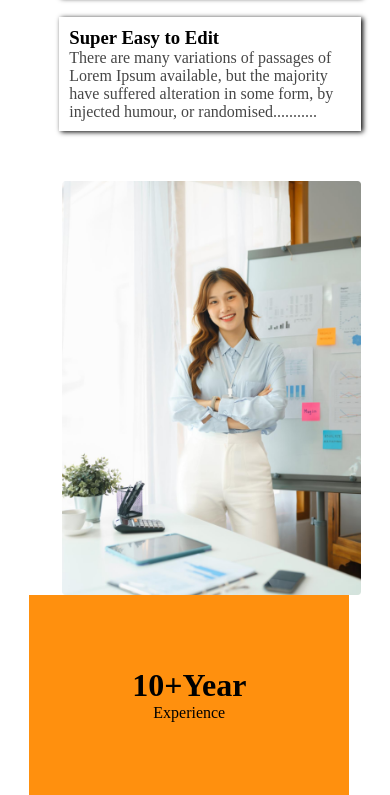
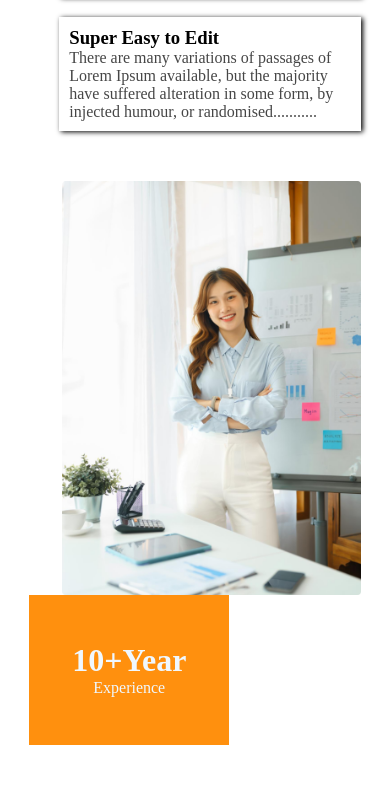
Before and after one commit to ismailmozumdar7/Secoend-Assainment, a plain HTML site: page index.html in a window 390 px wide. Shown: the part 2761-3556 px from the top of the page. After the commit the page ends 3506 px from the top, so only its background shows below. Drawn offline with Linux system fonts and the light colour scheme.

Commit message:
love-injoy-updet

```diff
--- a/styles/Style.css
+++ b/styles/Style.css
@@ -132,11 +132,15 @@ ul li a{
     border-left: 3px solid #FF900E;
     padding: 10px;
   }
+  .love-injoy-img{
+    margin-bottom: -72px;
+  }
 
 .love-injoy-img img{
     height: auto;
     width: 90%;
     float: right;
+    margin-bottom: -72px;
 }
 .injoy-info p{
     color: #464646;
@@ -150,13 +154,15 @@ ul li a{
     box-shadow: 2px 1px 5px 0px;
 }
 .Experience{
-    width: 320px;
-    height: 200px;
+    width: 200px;
+    height: 150px;
     background-color: #FF900E;
+    color: aliceblue;
     display: flex;
     flex-direction: column;
     align-items: center;
     justify-content: center;
+    position: relative;
 }
 
 
@@ -164,6 +170,17 @@ ul li a{
     .Features-row{
         flex-direction: column;
     }
+
+    .love-injoy-img{
+      margin-bottom: 0;
+    }
+
+  .love-injoy-img img{
+      height: auto;
+      width: 90%;
+      float: right;
+      margin-bottom: 0;
+  }
     .love-injoy-img{
       margin-top: 50px;
     }
```
